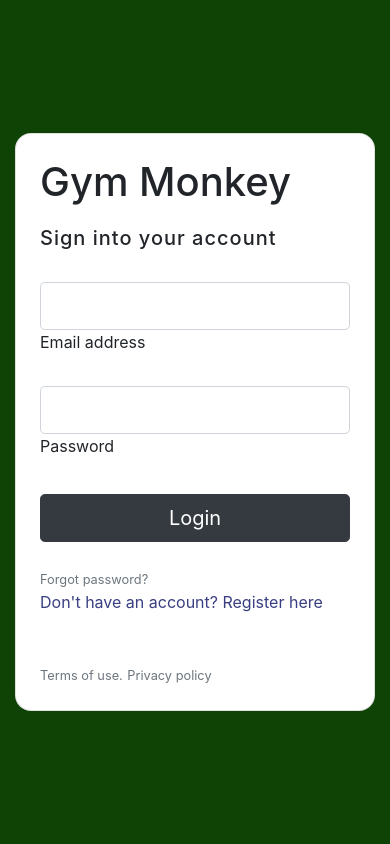
After one commit to efrank801/Gym_Monkey, a Flask app: page /login in a window 390 px wide. The commit adds this page. Run offline with Flask 2, Linux system fonts and the light colour scheme; some libraries are stand-ins or nearby versions.

Commit message:
Added login page with POST and GET methods to backend.

```diff
--- a/main.py
+++ b/main.py
@@ -1,4 +1,4 @@
-from flask import Flask, render_template
+from flask import Flask, render_template, request, redirect, url_for
 
 app = Flask(__name__)
 
@@ -8,5 +8,24 @@ def dashboard():
     return render_template('dashboard.html')
 
 
+@app.route('/login', methods=["POST", "GET"])
+def login():
+    return render_template('login.html')
+
+
+# @app.route('/login', methods=["POST", "GET"])
+# def login():
+#     if request.method == "POST":
+#         usr = request.form["nm"]
+#         return redirect(url_for("user", usr=usr))
+#     else:
+#         return render_template('login.html')
+
+
+# @app.route("/<usr>")
+# def user(usr):
+#     return f"<h1>{usr}</h1>"
+
+
 if __name__ == '__main__':
     app.run(host='127.0.0.1', port=8080, debug=True)
--- a/templates/base.html
+++ b/templates/base.html
@@ -1,4 +1,4 @@
-<!doctype html>
+<!DOCTYPE html>
 <html lang='en'>
 <head>
     <link rel="stylesheet" href="https://stackpath.bootstrapcdn.com/bootstrap/4.3.1/css/bootstrap.min.css" integrity="sha384-ggOyR0iXCbMQv3Xipma34MD+dH/1fQ784/j6cY/iJTQUOhcWr7x9JvoRxT2MZw1T" crossorigin="anonymous">
--- /dev/null
+++ b/templates/login.html
@@ -0,0 +1,64 @@
+<!DOCTYPE html>
+<!--suppress ALL -->
+<html lang='en'>
+<head>
+    <link rel="stylesheet" href="https://stackpath.bootstrapcdn.com/bootstrap/4.3.1/css/bootstrap.min.css" integrity="sha384-ggOyR0iXCbMQv3Xipma34MD+dH/1fQ784/j6cY/iJTQUOhcWr7x9JvoRxT2MZw1T" crossorigin="anonymous">
+    <title>{% block title %}Gym Monkey{% endblock %}</title>
+</head>
+<body>
+    <section class="vh-100" style="background-color: #0e4305;">
+          <div class="container py-5 h-100">
+            <div class="row d-flex justify-content-center align-items-center h-100">
+              <div class="col col-xl-10">
+                <div class="card" style="border-radius: 1rem;">
+                  <div class="row g-0">
+                    <div class="col-md-6 col-lg-5 d-none d-md-block">
+                      <img src="https://mdbcdn.b-cdn.net/img/Photos/new-templates/bootstrap-login-form/img1.webp"
+                        alt="login form" class="img-fluid" style="border-radius: 1rem 0 0 1rem;" />
+                    </div>
+                    <div class="col-md-6 col-lg-7 d-flex align-items-center">
+                      <div class="card-body p-4 p-lg-5 text-black">
+
+                        <form>
+
+                          <div class="d-flex align-items-center mb-3 pb-1">
+                            <i class="fas fa-cubes fa-2x me-3" style="color: #66ff19;"></i>
+                            <span class="h1 fw-bold mb-0">Gym Monkey</span>
+                          </div>
+
+                          <h5 class="fw-normal mb-3 pb-3" style="letter-spacing: 1px;">Sign into your account</h5>
+
+                          <div class="form-outline mb-4">
+                            <input type="email" id="form2Example17" class="form-control form-control-lg" />
+                            <label class="form-label" for="form2Example17">Email address</label>
+                          </div>
+
+                          <div class="form-outline mb-4">
+                            <input type="password" id="form2Example27" class="form-control form-control-lg" />
+                            <label class="form-label" for="form2Example27">Password</label>
+                          </div>
+
+                          <div class="pt-1 mb-4">
+                            <button class="btn btn-dark btn-lg btn-block" type="button">Login</button>
+                          </div>
+
+                          <a class="small text-muted" href="#!">Forgot password?</a>
+                          <p class="mb-5 pb-lg-2" style="color: #393f81;">Don't have an account? <a href="#!"
+                              style="color: #393f81;">Register here</a></p>
+                          <a href="#!" class="small text-muted">Terms of use.</a>
+                          <a href="#!" class="small text-muted">Privacy policy</a>
+                        </form>
+
+                      </div>
+                    </div>
+                  </div>
+                </div>
+              </div>
+            </div>
+          </div>
+        </section>
+    <script src="https://code.jquery.com/jquery-3.3.1.slim.min.js" integrity="sha384-q8i/X+965DzO0rT7abK41JStQIAqVgRVzpbzo5smXKp4YfRvH+8abtTE1Pi6jizo" crossorigin="anonymous"></script>
+    <script src="https://cdnjs.cloudflare.com/ajax/libs/popper.js/1.14.7/umd/popper.min.js" integrity="sha384-UO2eT0CpHqdSJQ6hJty5KVphtPhzWj9WO1clHTMGa3JDZwrnQq4sF86dIHNDz0W1" crossorigin="anonymous"></script>
+    <script src="https://stackpath.bootstrapcdn.com/bootstrap/4.3.1/js/bootstrap.min.js" integrity="sha384-JjSmVgyd0p3pXB1rRibZUAYoIIy6OrQ6VrjIEaFf/nJGzIxFDsf4x0xIM+B07jRM" crossorigin="anonymous"></script>
+</body>
+</html>
```
Also changed, not shown: templates/dashboard.html (+6 -2 lines).
